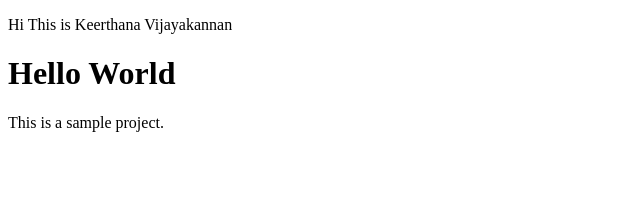
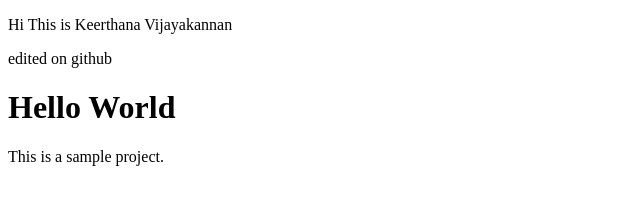
Before and after one commit to KeerthanaVijayakannan/sample, a plain HTML site: page index.html in a window 1280 px wide. Shown: the whole page, without its empty margins (0-640 px from the left). Drawn offline with Linux system fonts and the light colour scheme.

Commit message:
Update index.html

```diff
--- a/index.html
+++ b/index.html
@@ -4,6 +4,7 @@
 <head>
   <title>My Project</title>
   <p>Hi This is Keerthana Vijayakannan</p>
+  <p>edited on github</p>
 </head>
 <body>
   <h1>Hello World</h1>
```
